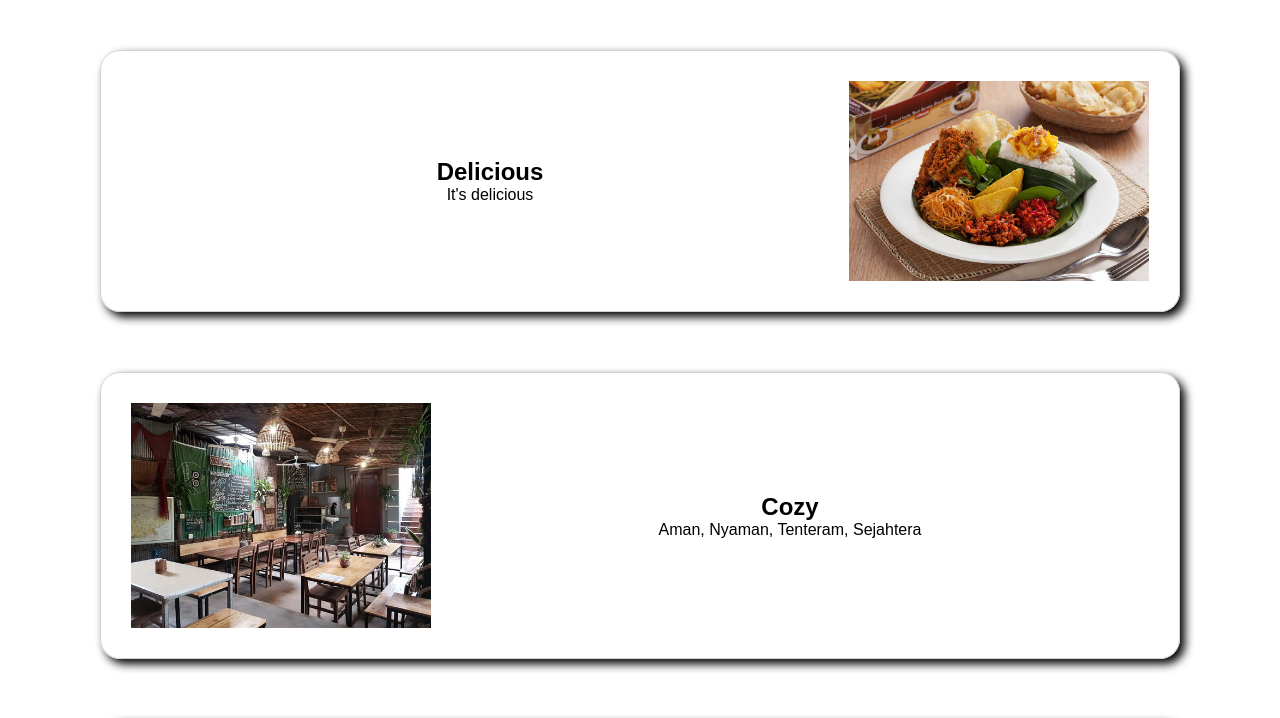
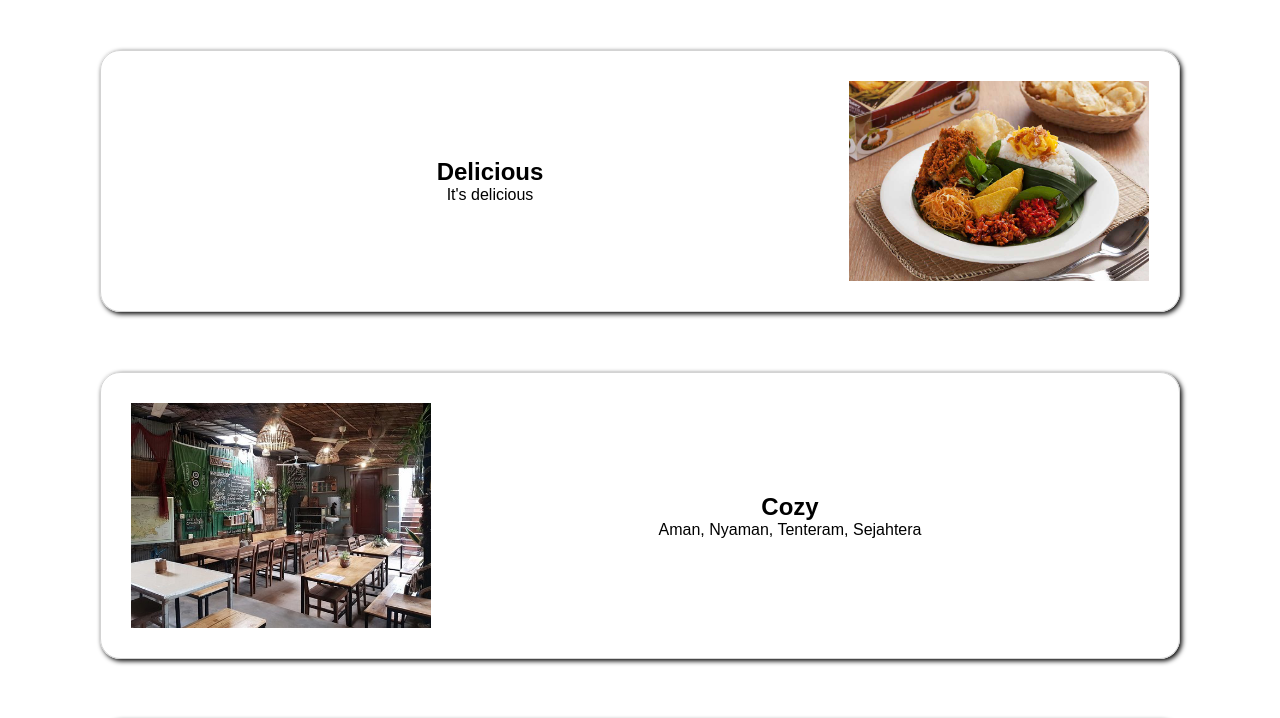
Before and after one commit to herdifariz/sarangkungking, a plain HTML site: page index.html in a window 1280 px wide. Shown: the part 790-1508 px from the top of the page. Drawn offline with Linux system fonts and the light colour scheme; a web font is replaced by a local one.

Commit message:
ganti shadow

```diff
--- a/style.css
+++ b/style.css
@@ -75,7 +75,7 @@ header, footer {
     border-radius: 20px;
     align-items: center;
     justify-content: space-between;
-    box-shadow: 5px 5px 10px;
+    box-shadow: 2px 2px 5px;
 }
 
 .text-content {
```
